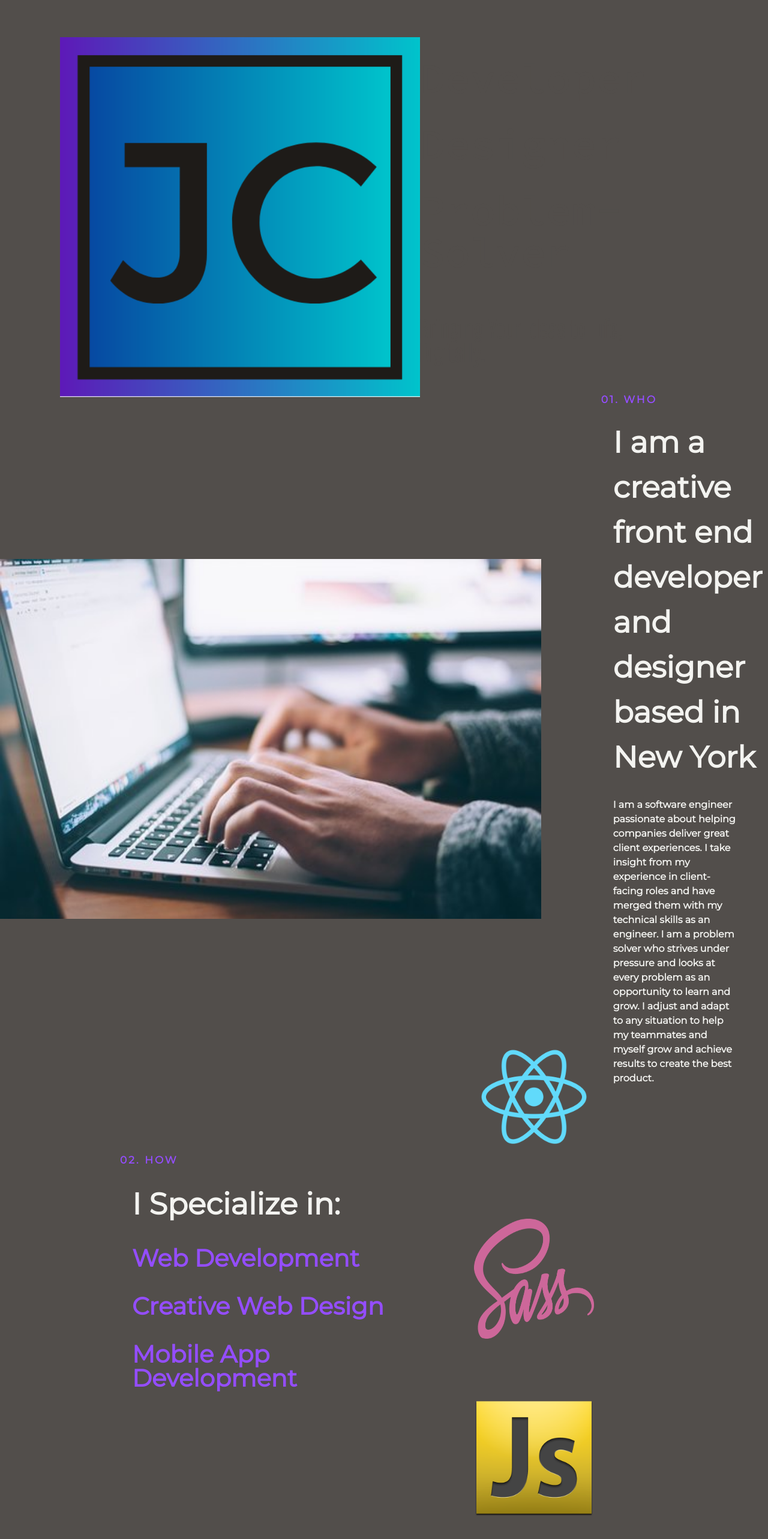
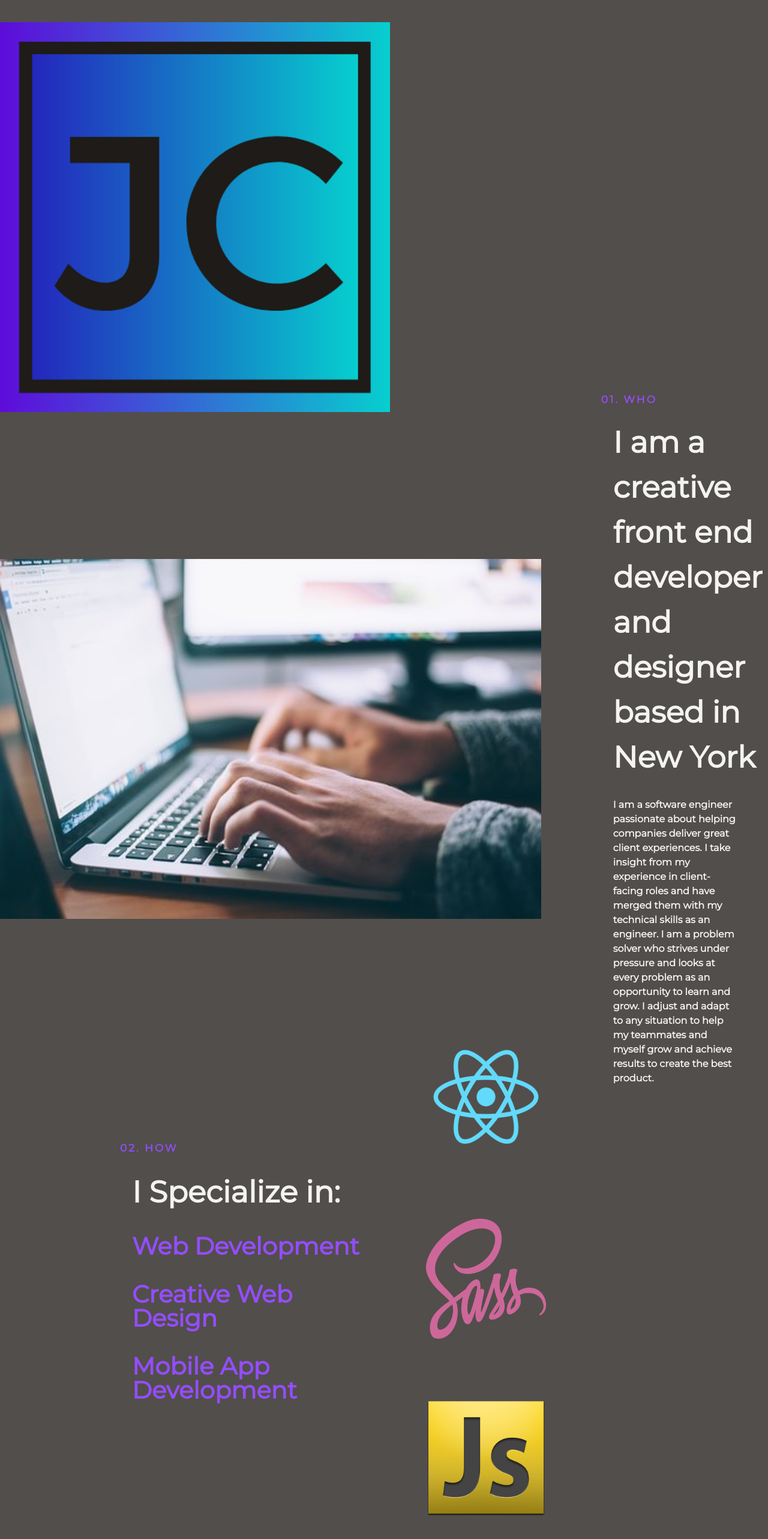
Before and after one commit to Jcillo507/predesign, a React (Create React App) app: page / in a window 1280 px wide. Shown: the part 208-2774 px from the top of the page at 60% size. Built offline with nearby package versions, Linux system fonts and the light colour scheme.

Commit message:
desktop done

```diff
--- a/src/components/Hero/index.jsx
+++ b/src/components/Hero/index.jsx
@@ -3,12 +3,13 @@ import Fade from "react-reveal/Fade";
 
 import HeroImage from "..//../assets/hero.png";
 const Hero = () => {
-
   return (
     <section className="hero">
       <Fade left>
+        <div className="hero__wrapper">
           <div className="hero__image-ctr">
             <img src={HeroImage} />
+          </div>
         </div>
       </Fade>
       <div className="hero__text-ctr">
@@ -21,7 +22,8 @@ const Hero = () => {
         </Fade>
         <Fade bottom>
           <p className="hero__text">
-          Bringing Your Ideas to Life,<br/> Digitally.
+            Bringing Your Ideas to Life,
+            <br /> Digitally.
           </p>
         </Fade>
       </div>
--- a/src/css/main.css
+++ b/src/css/main.css
@@ -346,7 +346,7 @@ input {
   height: 50rem;
 }
 
-.hero__image-ctr {
+.hero__wrapper {
   display: -moz-flex;
   display: -ms-flex;
   display: flex;
@@ -359,31 +359,42 @@ input {
   justify-content: center;
   align-items: center;
   flex: 50%;
+}
+
+.hero__image-ctr {
+  display: -moz-flex;
+  display: -ms-flex;
+  display: flex;
+  -webkit-box-flex-direction: row;
+  -moz-box-flex-direction: row;
+  flex-direction: row;
+  -webkit-box-justify-content: center;
+  -moz-box-justify-content: center;
+  -ms-justify-content: center;
+  justify-content: center;
   position: relative;
 }
 
 .hero__image-ctr img {
-  margin-left: 6.25rem;
-  height: 37.5rem;
-  width: 37.5rem;
+  height: 40.625rem;
+  width: 40.625rem;
   object-fit: cover;
 }
 
 .hero__image-ctr::before, .hero__image-ctr::after {
-  background-image: linear-gradient(-180deg, #090C9B 0%, #944dff 97%);
+  background-image: linear-gradient(-180deg, #5F0CDB 0%, #524e4b 97%);
   content: '';
-  margin-left: 6.25rem;
   position: absolute;
   transition: all .2s;
   transition-delay: .2s;
   transform: translateY(0px) translateX(0px);
-  width: 37.5rem;
-  height: 37.5rem;
+  width: 40.625rem;
+  height: 40.625rem;
   z-index: -1;
 }
 
 .hero__image-ctr::after {
-  background-image: linear-gradient(0deg, #524e4b 0%, #FFAE3D 97%);
+  background-image: linear-gradient(0deg, #524e4b 0%, #07CFCF 97%);
 }
 
 .hero__image-ctr:hover::before {
@@ -408,6 +419,7 @@ input {
   -ms-justify-content: space-evenly;
   justify-content: space-evenly;
   flex: 50%;
+  margin-left: 6.25rem;
 }
 
 .hero__bullet-ctr {
@@ -434,10 +446,6 @@ input {
   font-family: "Big Shoulders Display", cursive;
   font-size: 2.5rem;
   margin-top: -6.25rem;
-}
-
-.hero__text:hover {
-  animation: hoverPop 2s infinite;
 }
 
 @keyframes slick-hover {
@@ -565,7 +573,7 @@ input {
 
 .skills__title-ctr {
   flex: 50%;
-  margin-left: 12.5rem;
+  padding-left: 12.5rem;
   align-self: center;
 }
 
@@ -605,12 +613,13 @@ input {
   flex: 50%;
   flex-wrap: wrap;
   align-items: baseline;
+  margin-right: 12.5rem;
 }
 
 .skills__card-ctr img {
   width: 12.5rem;
   height: 12.5rem;
-  margin: 3.125rem;
+  margin: 3.125rem 4.375rem;
 }
 
 .contact {
@@ -703,6 +712,7 @@ input {
 .contact .form__submit {
   width: 9.375rem;
   height: 3.125rem;
+  font-size: 1.25rem;
   margin-top: 1.875rem;
   border: none;
   background-color: #944dff;
@@ -789,7 +799,7 @@ input {
   height: 100%;
   top: 0;
   left: 0;
-  background: rgba(0, 0, 0, 0.6);
+  background: rgba(148, 77, 255, 0.4);
   opacity: 0;
   transition: all 0.5s;
   -webkit-transition: all 0.5s;
--- a/src/scss/_contacts.scss
+++ b/src/scss/_contacts.scss
@@ -59,6 +59,7 @@
     &__submit {
       width: em(150);
       height: em(50);
+      font-size: em(20);
       margin-top: em(30);
       border: none;
       background-color: $info-title-text-color;
--- a/src/scss/_hero.scss
+++ b/src/scss/_hero.scss
@@ -4,33 +4,37 @@
   color: $primary-text-color;
   height: em(800);
 
-  &__image-ctr {
+  &__wrapper {
     @include flexbox(row, center);
     align-items: center;
     flex: 50%;
+  }
+
+  &__image-ctr {
+    @include flexbox(row, center);
     position: relative;
+
     img {
-      margin-left: em(100);
-      height: em(600);
-      width:em(600);
+      height: em(650);
+      width: em(650);
       object-fit: cover;
     }
+
     &::before,
     &::after {
-      background-image: linear-gradient(-180deg, #090C9B 0%, #944dff 97%);
+      background-image: linear-gradient(-180deg, #5F0CDB 0%, #524e4b 97%);
       content: '';
-      margin-left: em(100);
       position: absolute;
       transition: all .2s;
       transition-delay: .2s;
       transform: translateY(0px) translateX(0px);
-      width: em(600);
-      height:em(600);
+      width: em(650);
+      height: em(650);
       z-index: -1;
     }
 
     &::after {
-      background-image: linear-gradient(0deg, #524e4b 0%, #FFAE3D 97%);
+      background-image: linear-gradient(0deg, #524e4b 0%, #07CFCF 97%);
     }
 
     &:hover {
@@ -50,6 +54,7 @@
   &__text-ctr {
     @include flexbox(column, space-evenly);
     flex: 50%;
+    margin-left: em(100);
   }
 
   &__bullet-ctr {
@@ -68,11 +73,10 @@
     font-family: $hero-text-font;
     font-size: em(40);
     margin-top: em(-100);
-    &:hover{
-      animation: hoverPop 2s infinite;
-    }
+
   }
 }
+
 @keyframes slick-hover {
   0% {
     transform: translateY(20px) translateX(20px)
--- a/src/scss/_project.scss
+++ b/src/scss/_project.scss
@@ -18,7 +18,7 @@
     height: 100%;
     top: 0;
     left: 0;
-    background: rgba(0, 0, 0, 0.6);
+    background: rgba(148, 77, 255, 0.4);
     opacity: 0;
     transition: all 0.5s;
     -webkit-transition: all 0.5s;
--- a/src/scss/_skills.scss
+++ b/src/scss/_skills.scss
@@ -8,7 +8,7 @@
 
   &__title-ctr {
     flex: 50%;
-    margin-left: em(200);
+    padding-left: em(200);
     align-self: center;
 
     li {
@@ -39,11 +39,11 @@
     flex: 50%;
     flex-wrap: wrap;
     align-items: baseline;
-    // padding: em(-40)
+    margin-right:em(200);
 img{
   width: em(200);
   height:em(200);
-  margin: em(50)
+  margin: em(50) em(70);
 }
   }
 }
```
Also changed, not shown: src/assets/hero.png, 1 other file (tests, documents, lock files or other folders). Lines whose indentation alone changed are shown as unchanged.
